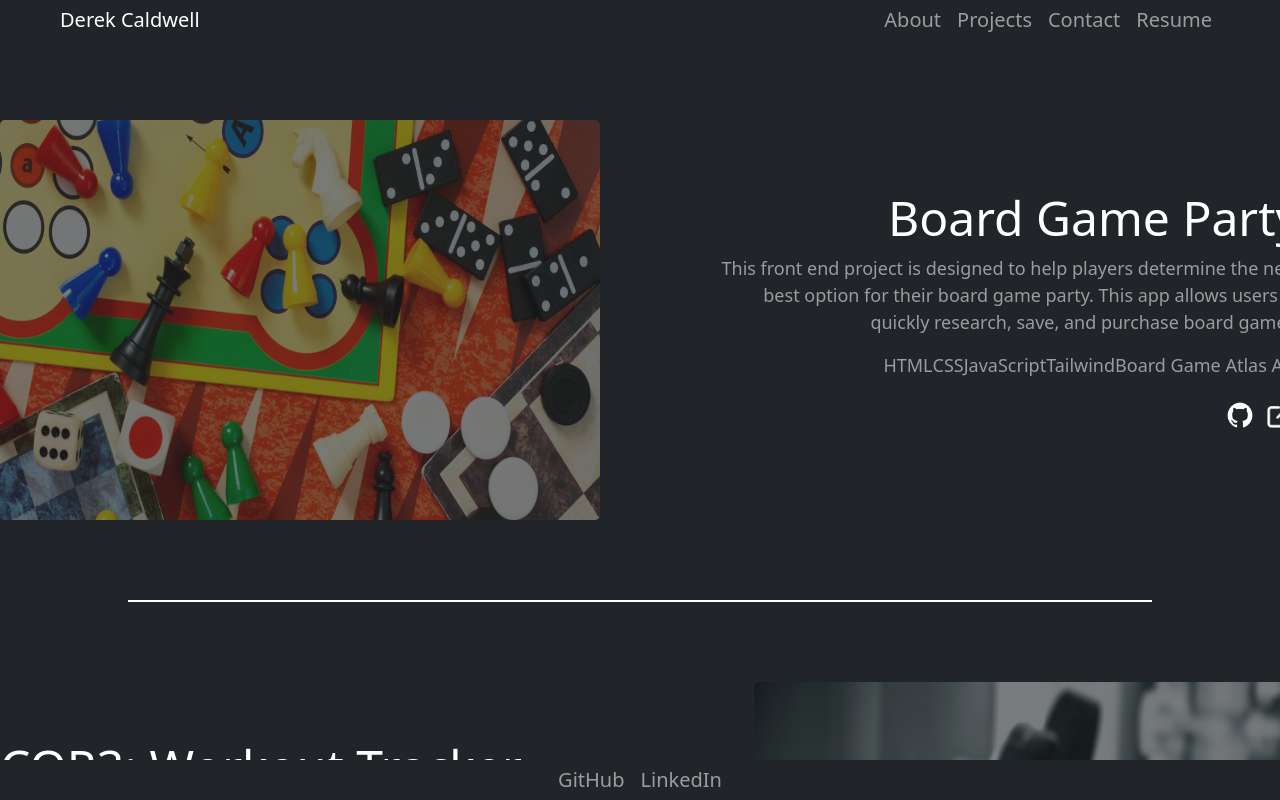
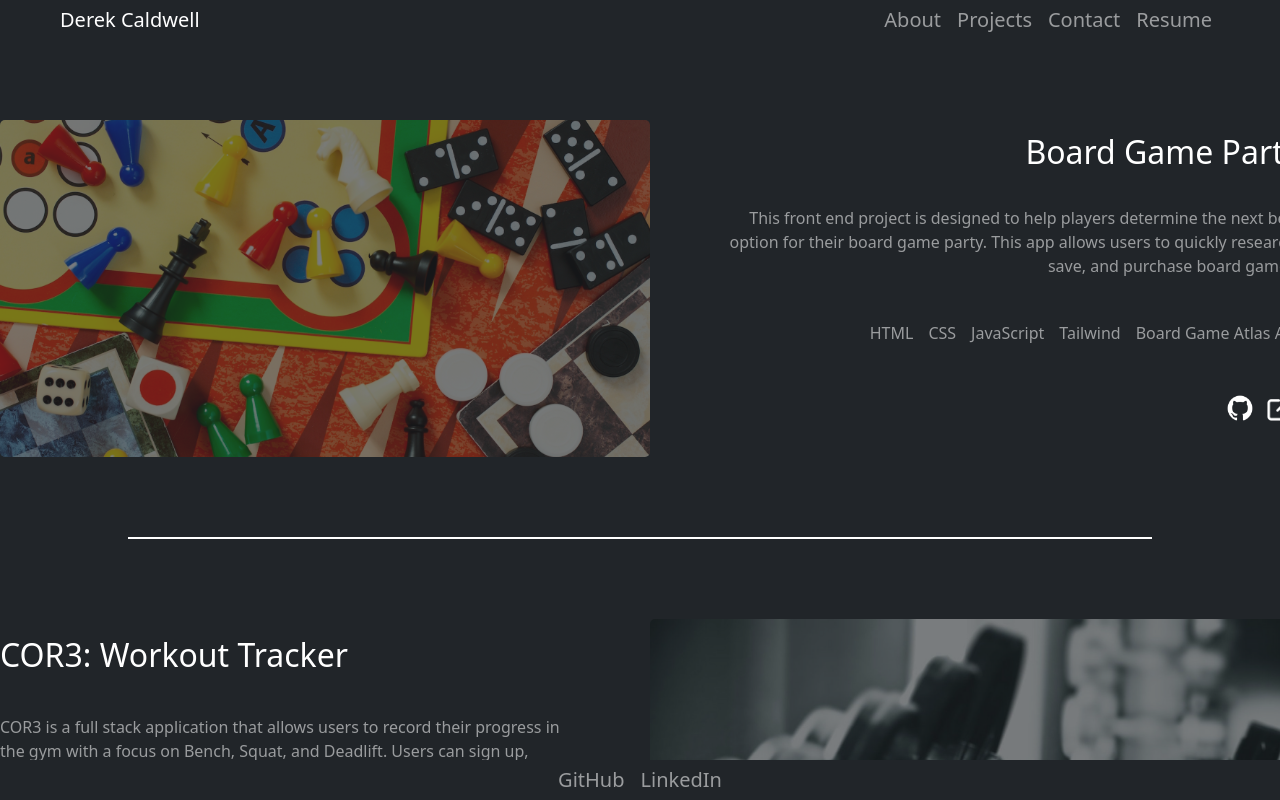
Before and after one commit to CaldwellDerek/professional-portfolio, a React (Create React App) app in the folder portfolio/: page /projects in a window 1280 px wide. Built offline with nearby package versions, Linux system fonts and the light colour scheme.

Commit message:
adjust text sizing

```diff
--- a/portfolio/src/components/projects/index.css
+++ b/portfolio/src/components/projects/index.css
@@ -16,7 +16,7 @@
 }
 
 .projects h1 {
-    font-size: 48px !important;
+    font-size: 32px !important;
 }
 
 .project-2 p {
@@ -30,7 +30,7 @@
 
 .projects p,
 .projects li {
-    font-size: 18px !important;
+    font-size: 16px !important;
 }
 
 .project-1,
@@ -58,12 +58,12 @@
 .project-image-container,
 .project-image-container-mid {
     height: 100%;
-    width: 42%;
+    width: 50%;
 }
 
 .project-image {
-    height: 400px;
-    width: 600px;
+    height: 100%;
+    width: 100%;
 }
 
 .project-info {
@@ -71,7 +71,7 @@
     width: 45%;
     display: flex;
     flex-direction: column;
-    justify-content: center;
+    justify-content: space-around;
 }
 
 .project-2 .project-info {
@@ -99,6 +99,15 @@
     flex-wrap: wrap;
 }
 
+.project-2 .technologies-list{
+    justify-content: flex-start;
+}
+
+.project-1 .technologies-list,
+.project-3 .technologies-list{
+    justify-content: flex-end;
+}
+
 .technologies-list,
 .external-links-list {
     list-style-type: none;
@@ -109,3 +118,12 @@
 .external-link {
     display: inline;
 }
+
+.project-2 .technology{
+    margin-right: 15px;
+}
+
+.project-1 .technology,
+.project-3 .technology{
+    margin-left: 15px;
+}
--- a/portfolio/src/components/projects/index.js
+++ b/portfolio/src/components/projects/index.js
@@ -47,7 +47,7 @@ const Projects = () => {
 
                 <div className="project-info">
                     <h1>COR3: Workout Tracker</h1>
-                    <p>COR3 is a full stack application that allows users to record their progress in the gym with a focus on Bench, Squat, and Deadlift. Users can sign up, calculate and store their current maximums for long term comparison. </p>
+                    <p>COR3 is a full stack application that allows users to record their progress in the gym with a focus on Bench, Squat, and Deadlift. Users can sign up, calculate, and store their current maximums for long term comparison. </p>
                     <ul className="technologies-list">
                         <li className="technology">HTML</li>
                         <li className="technology">CSS</li>
```
